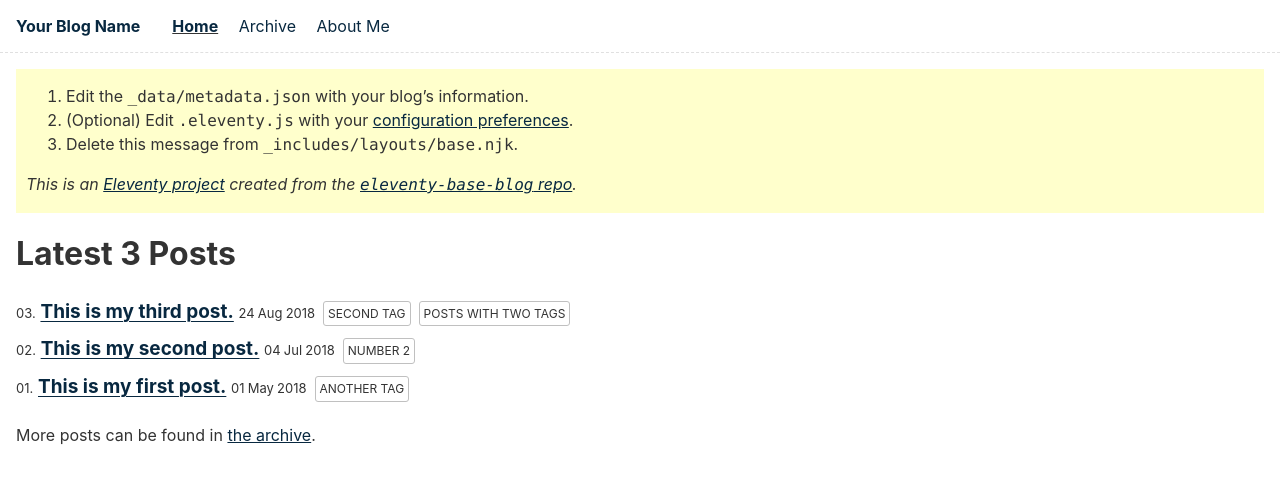
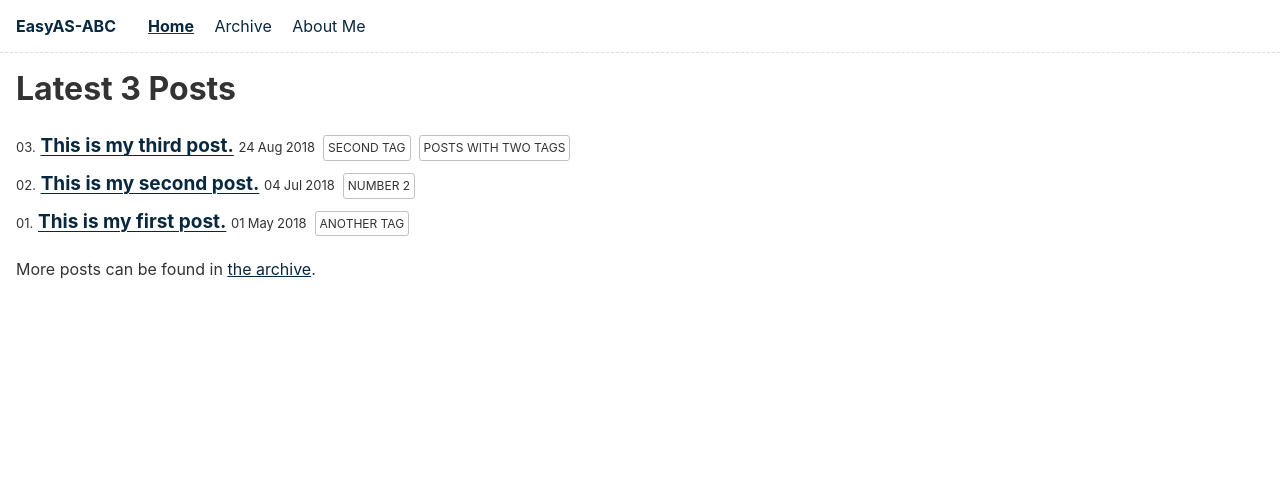
Before and after one commit to pmnoos/easyas, an Eleventy site: page index.njk in a window 1280 px wide. Built offline with nearby package versions, Linux system fonts and the light colour scheme; Eleventy itself is replaced by a stand-in of ours; files that its build step writes are made by us from their sources.

Commit message:
Changed data\meta file

```diff
--- a/_data/metadata.json
+++ b/_data/metadata.json
@@ -1,10 +1,10 @@
 {
-  "title": "Your Blog Name",
-  "url": "https://example.com/",
+  "title": "EasyAS-ABC",
+  "url": "https://easyas-ABC.com/",
   "language": "en",
-  "description": "I am writing about my experiences as a naval navel-gazer.",
+  "description": "I am writing about my life experiences .",
   "feed": {
-    "subtitle": "I am writing about my experiences as a naval navel-gazer.",
+    "subtitle": "To Love and Be loved.",
     "filename": "feed.xml",
     "path": "/feed/feed.xml",
     "id": "https://example.com/"
@@ -14,8 +14,8 @@
     "url": "https://example.com/feed/feed.json"
   },
   "author": {
-    "name": "Your Name Here",
-    "email": "youremailaddress@example.com",
-    "url": "https://example.com/about-me/"
+    "name": "Peter Magner",
+    "email": "petermagner3@gmail.com",
+    "url": "https://brookwaterbarista.co.au/"
   }
 }
--- a/_includes/layouts/base.njk
+++ b/_includes/layouts/base.njk
@@ -25,16 +25,7 @@
 
     <main{% if templateClass %} class="{{ templateClass }}"{% endif %}>
 
-      <!-- Delete this message -->
-      <div class="warning">
-        <ol>
-          <li>Edit the <code>_data/metadata.json</code> with your blog’s information.</li>
-          <li>(Optional) Edit <code>.eleventy.js</code> with your <a href="https://www.11ty.dev/docs/config/">configuration preferences</a>.</li>
-          <li>Delete this message from <code>_includes/layouts/base.njk</code>.</li>
-        </ol>
-        <p><em>This is an <a href="https://www.11ty.dev/">Eleventy project</a> created from the <a href="https://github.com/11ty/eleventy-base-blog"><code>eleventy-base-blog</code> repo</a>.</em></p>
-      </div>
-      <!-- Stop deleting -->
+
 
       {{ content | safe }}
     </main>
```
